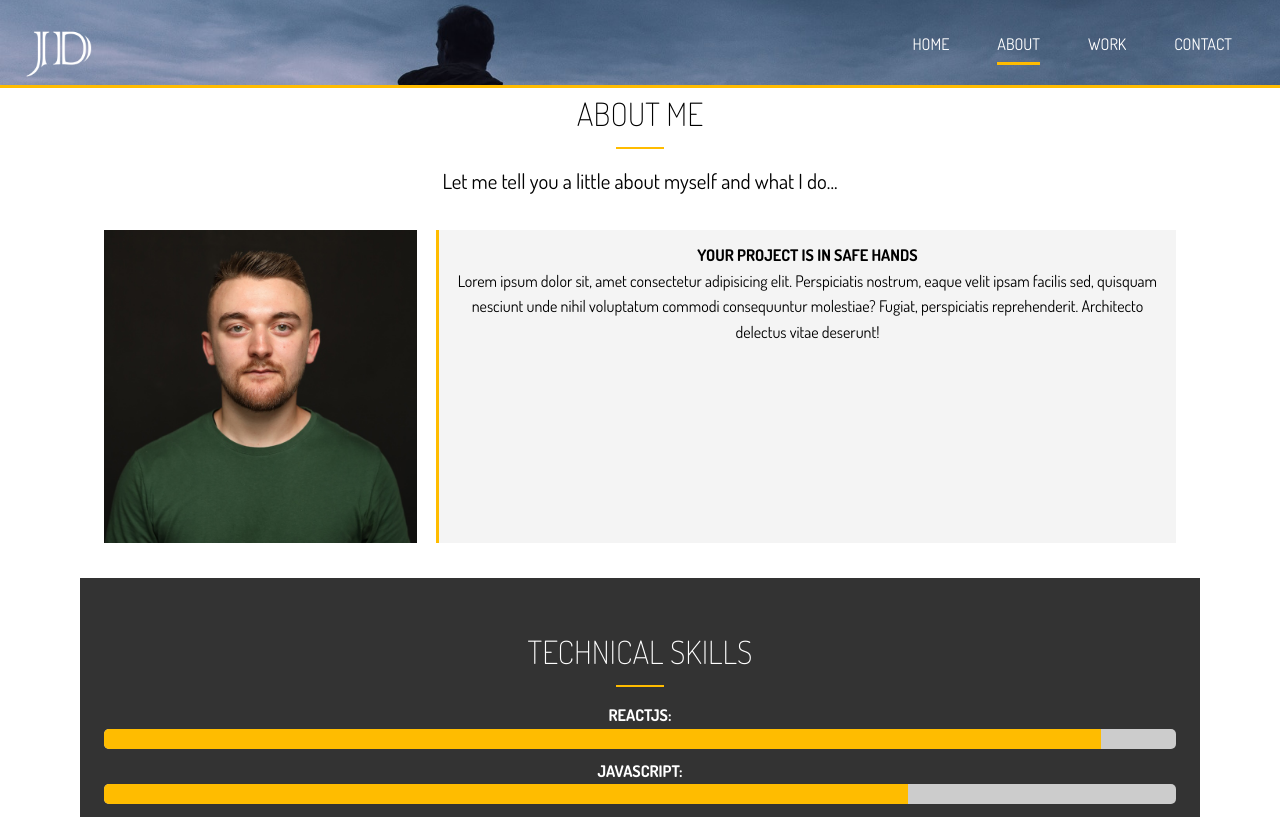
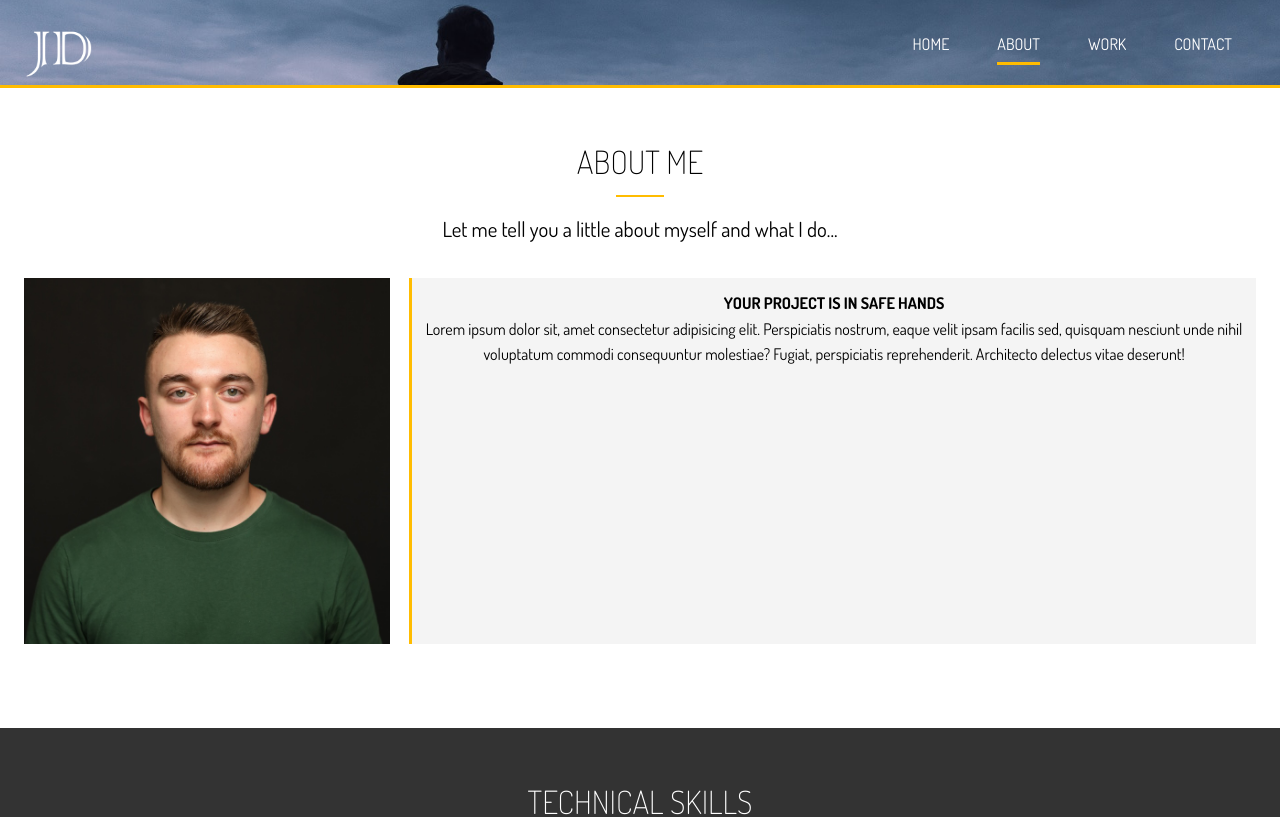
Before and after one commit to Artan-Hysenaj/portfolio, a Next.js app: page /about in a window 1280 px wide. Shown: the top 817 px of the page. Built offline with nearby package versions, Linux system fonts and the light colour scheme.

Commit message:
fix: about section styles

```diff
--- a/src/components/bio/Bio.tsx
+++ b/src/components/bio/Bio.tsx
@@ -8,6 +8,7 @@ export type BioProps = {
 // eslint-disable-next-line no-unused-vars
 const Bio: React.FC<BioProps> = ({ awards }) => {
   return (
+    <section id="about-a" className="text-center py-3">
       <div className="container">
         <h2 className="section-title">About Me</h2>
         <div className="bottom-line"></div>
@@ -44,6 +45,7 @@ const Bio: React.FC<BioProps> = ({ awards }) => {
         ))} */}
         </div>
       </div>
+    </section>
   );
 };
 
--- a/src/components/layouts/secondary/SecondaryLayout.tsx
+++ b/src/components/layouts/secondary/SecondaryLayout.tsx
@@ -18,7 +18,7 @@ const SecondaryLayout: React.FC<SecondaryLayoutProps> = ({
         <div className={styles.showcase}>
           <Header />
         </div>
-        <main className="px-5 main">{children}</main>
+        <main className="main">{children}</main>
         <Footer />
       </div>
     </>
--- a/src/pages/about/index.tsx
+++ b/src/pages/about/index.tsx
@@ -13,12 +13,10 @@ import { Fragment } from 'react';
 const About: NextPageWithLayout = () => {
   return (
     <Fragment>
-      <section id="about-a" className="text-center py-">
-        <Bio awards={awards} />
-        <ProgressBars data={progresses} />
-        <Logos data={logos} />
-        <Testimonials data={testimonials} />
-      </section>
+      <Bio awards={awards} />
+      <ProgressBars data={progresses} />
+      <Logos data={logos} />
+      <Testimonials data={testimonials} />
     </Fragment>
   );
 };
```
Lines whose indentation alone changed are shown as unchanged.
